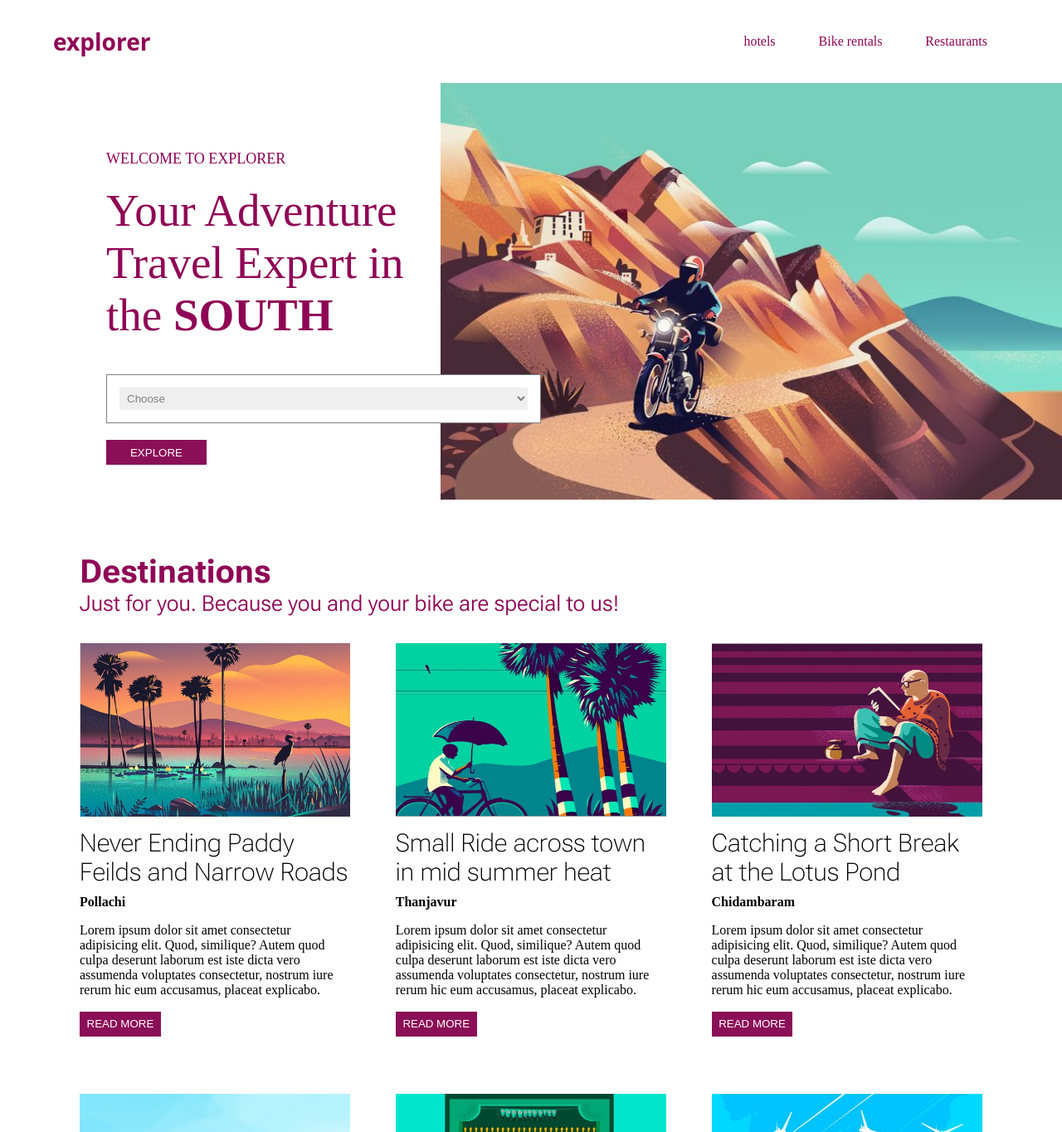
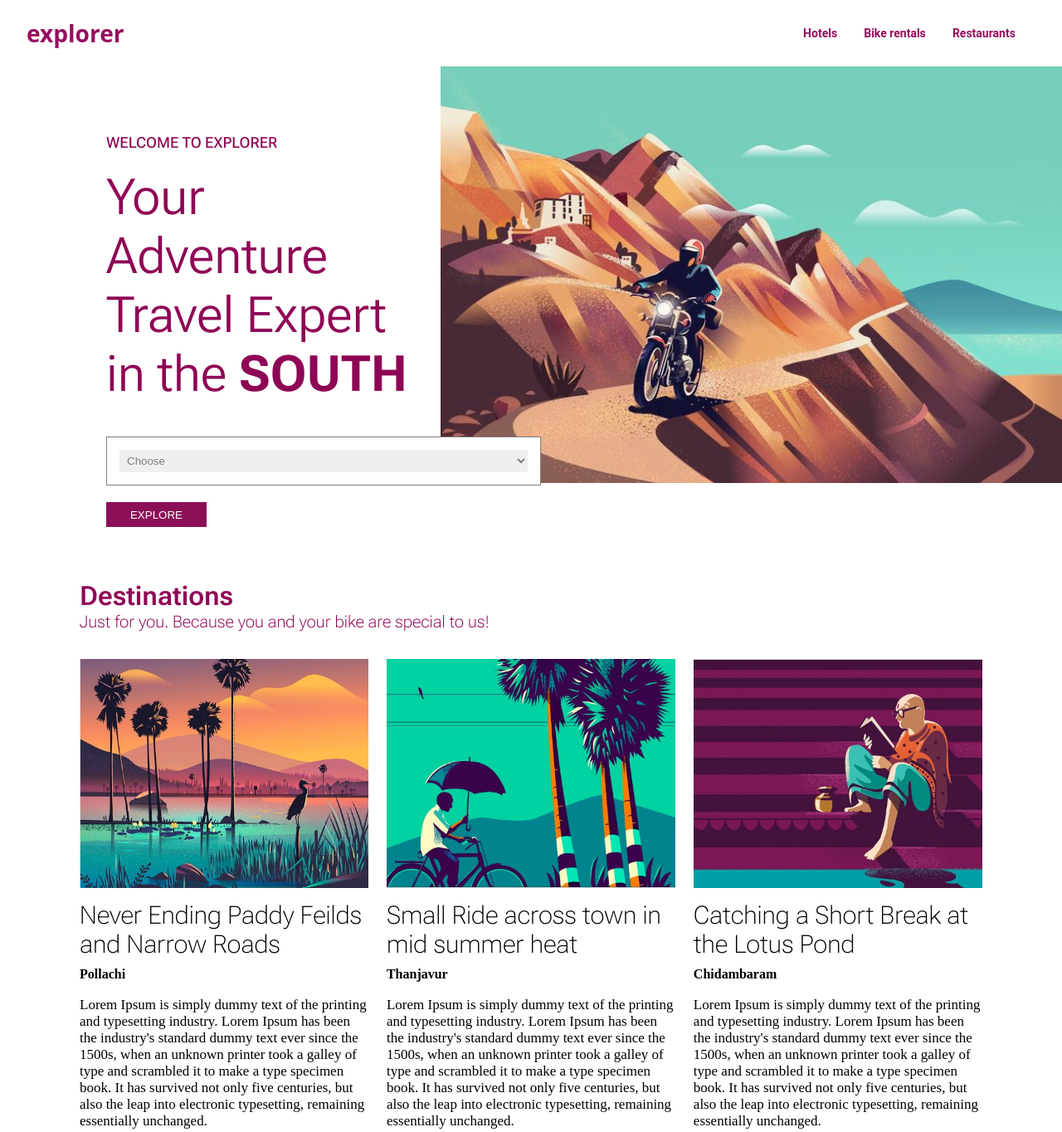
Before and after one commit to Sudhar2303/explorer-frontend-task, a plain HTML site: page index.html in a window 1280 px wide. Shown: the top 1364 px of the page at 83% size. Drawn offline with Linux system fonts and the light colour scheme; a web font is replaced by a local one.

Commit message:
Alter the CSS of the webpage

```diff
--- a/assets/style.css
+++ b/assets/style.css
@@ -9,27 +9,31 @@
 }
 .header-component
 {
-   width: 90%;
+   width: 95%;
    margin: 0 auto;
    display: flex;
-   height: 100px;
+   height: 80px;
    align-items: center;
    justify-content: space-between;
-   color: rgb(143, 5, 85);
+   color: rgb(151, 13, 94);
 }
 #heading
 {
     font-family: "Sofadi One", system-ui;
-    font-weight: 400;
+    font-weight: 50;
     font-style: normal;
-    width: 70%;
+    width: 75%;
     font-size: 24px;
 }
 .menu
 {
-    width: 30%;
+    width: 25%;
     display: flex;
-    justify-content: space-around;
+    justify-content: space-evenly;
+    font-family: "Roboto", sans-serif;
+    font-style: normal;
+    font-size: 14px;
+    font-weight: 600;
 }
 .menu p
 {
@@ -43,6 +47,9 @@
 }
 .text-container
 {
+    font-family: "Roboto Flex", sans-serif;
+    font-optical-sizing: auto;
+    font-style: normal;
     color: rgb(143, 5, 85);
     width: 35%;
 }
@@ -52,21 +59,21 @@
 }
 #welcome-tag
 {
+    font-weight: 500;
     margin-top: 20%;
-    font-family: 'Times New Roman', Times, serif;
     font-size: 18px;
 }
 #Theme
 {
-    font-family: 'Times New Roman', Times, serif;
-    font-size: 55px;
+    font-weight: 300;
+    font-size: 60px;
     padding-right: 2%;
     margin-bottom: 10%;
 }
 #bike-image
 {
     width: 65%;
-    height: 65%;
+    height: 70%;
     position: relative;
     z-index: 1;
 }
@@ -103,36 +110,31 @@
 {
     font-family: "Roboto Flex", sans-serif;
     font-optical-sizing: auto;
-    font-weight: 300;
     font-style: normal;
-    font-variation-settings:
-    "slnt" 0,
-    "wdth" 100,
-    "GRAD" 0,
-    "XOPQ" 96,
-    "XTRA" 468,
-    "YOPQ" 79,
-    "YTAS" 750,
-    "YTDE" -203,
-    "YTFI" 738,
-    "YTLC" 514,
-    "YTUC" 712;
-    font-size: 26px;
     color: rgb(143, 5, 85);
+}
+.heading
+{
+    font-size: 32px;
+    font-weight: 600;
+}
+.quotes
+{
+    font-size: 20px;
+    font-weight: 150;
 }
 .destination-container
 {
     width: 100%;
-    height: 1100px;
+    height: 1430px;
     display: flex;
     flex-wrap: wrap;
     padding: 3% 0;
-    gap: 5%;
-    /* justify-content: space-between; */
+    justify-content: space-between;
 }
 .destination-container-elements
 {
-    width: 30%;
+    width: 32%;
     height: 45%;
 }
 .destination-image
@@ -146,18 +148,6 @@
     font-optical-sizing: auto;
     font-weight: 300;
     font-style: normal;
-    font-variation-settings:
-    "slnt" 0,
-    "wdth" 100,
-    "GRAD" 0,
-    "XOPQ" 96,
-    "XTRA" 468,
-    "YOPQ" 79,
-    "YTAS" 750,
-    "YTDE" -203,
-    "YTFI" 738,
-    "YTLC" 514,
-    "YTUC" 712;
     font-size: 30px;
     margin: 3% 0;
     font-weight: lighter;
@@ -170,6 +160,7 @@
 }
 .destination-description
 {
+    font-size: 17px;
     margin: 5% 0;
 }
 .contactUs-section
@@ -185,10 +176,12 @@
 }
 .contactUs-form-container label
 {
-    font-size: 24px;
+    font-size: 20px;
     font-weight: bold;
     display: block;
     margin-bottom: 2%;
+    font-family: "Roboto", sans-serif;
+    font-style: normal
 }
 .contactUs-form-container input
 {
--- a/index.html
+++ b/index.html
@@ -19,7 +19,7 @@
                 <h3>explorer</h3>
             </div>
             <div class="menu">
-                <p>hotels</p>
+                <p>Hotels</p>
                 <p>Bike rentals</p>
                 <p>Restaurants</p>
             </div>
@@ -44,50 +44,54 @@
         </section >
         <section class="destination-section">
             <subHeading class="sub-heading">
-                <h2>Destinations</h2>
-                <p>Just for you. Because you and your bike are special to us!</p>
+                <div class="heading">
+                    <p>Destinations</p>
+                </div>
+                <div class="quotes">
+                    <p>Just for you. Because you and your bike are special to us!</p>
+                </div>
             </subHeading>
             <div class="destination-container">
                 <div class = "destination-container-elements">
                     <img class= "destination-image" src="assets/images/paddy-field.jpg" alt="">
                     <h3 class="destination-heading">Never Ending Paddy Feilds and Narrow Roads</h3>
                     <p class="destination-place">Pollachi</p>
-                    <p class="destination-description">Lorem ipsum dolor sit amet consectetur adipisicing elit. Quod, similique? Autem quod culpa deserunt laborum est iste dicta vero assumenda voluptates consectetur, nostrum iure rerum hic eum accusamus, placeat explicabo.</p>
+                    <p class="destination-description">Lorem Ipsum is simply dummy text of the printing and typesetting industry. Lorem Ipsum has been the industry's standard dummy text ever since the 1500s, when an unknown printer took a galley of type and scrambled it to make a type specimen book. It has survived not only five centuries, but also the leap into electronic typesetting, remaining essentially unchanged.</p>
                     <button class = "button">READ MORE</button>
                 </div>
                 <div class = "destination-container-elements">
                     <img class= "destination-image" src="assets/images/bicycle.jpeg" alt="">
                     <h3 class="destination-heading">Small Ride across town in mid summer heat</h3>
                     <p class="destination-place">Thanjavur</p>
-                    <p class="destination-description">Lorem ipsum dolor sit amet consectetur adipisicing elit. Quod, similique? Autem quod culpa deserunt laborum est iste dicta vero assumenda voluptates consectetur, nostrum iure rerum hic eum accusamus, placeat explicabo.</p>
+                    <p class="destination-description">Lorem Ipsum is simply dummy text of the printing and typesetting industry. Lorem Ipsum has been the industry's standard dummy text ever since the 1500s, when an unknown printer took a galley of type and scrambled it to make a type specimen book. It has survived not only five centuries, but also the leap into electronic typesetting, remaining essentially unchanged.</p>
                     <button class = "button">READ MORE</button>
                 </div>
                 <div class = "destination-container-elements">
                     <img class= "destination-image" src="assets/images/reading-book.jpeg" alt="">
                     <h3 class="destination-heading">Catching a Short Break at the Lotus Pond</h3>
                     <p class="destination-place">Chidambaram</p>
-                    <p class="destination-description">Lorem ipsum dolor sit amet consectetur adipisicing elit. Quod, similique? Autem quod culpa deserunt laborum est iste dicta vero assumenda voluptates consectetur, nostrum iure rerum hic eum accusamus, placeat explicabo.</p>
+                    <p class="destination-description">Lorem Ipsum is simply dummy text of the printing and typesetting industry. Lorem Ipsum has been the industry's standard dummy text ever since the 1500s, when an unknown printer took a galley of type and scrambled it to make a type specimen book. It has survived not only five centuries, but also the leap into electronic typesetting, remaining essentially unchanged.</p>
                     <button class = "button">READ MORE</button>
                 </div>
                 <div class = "destination-container-elements">
                     <img class= "destination-image" src="assets/images/mountain.jpeg" alt="">
                     <h3 class="destination-heading">Road Trip enroute the mountains and forests</h3>
                     <p class="destination-place">pollachi</p>
-                    <p class="destination-description">Lorem ipsum dolor sit amet consectetur adipisicing elit. Quod, similique? Autem quod culpa deserunt laborum est iste dicta vero assumenda voluptates consectetur, nostrum iure rerum hic eum accusamus, placeat explicabo.</p>
+                    <p class="destination-description">Lorem Ipsum is simply dummy text of the printing and typesetting industry. Lorem Ipsum has been the industry's standard dummy text ever since the 1500s, when an unknown printer took a galley of type and scrambled it to make a type specimen book. It has survived not only five centuries, but also the leap into electronic typesetting, remaining essentially unchanged.</p>
                     <button class = "button">READ MORE</button>
                 </div>
                 <div class = "destination-container-elements">
                     <img class= "destination-image" src="assets/images/door.jpg" alt="">
                     <h3 class="destination-heading">Fall in love with the divine agraharams</h3>
                     <p class="destination-place">pollachi</p>
-                    <p class="destination-description">Lorem ipsum dolor sit amet consectetur adipisicing elit. Quod, similique? Autem quod culpa deserunt laborum est iste dicta vero assumenda voluptates consectetur, nostrum iure rerum hic eum accusamus, placeat explicabo.</p>
+                    <p class="destination-description">Lorem Ipsum is simply dummy text of the printing and typesetting industry. Lorem Ipsum has been the industry's standard dummy text ever since the 1500s, when an unknown printer took a galley of type and scrambled it to make a type specimen book. It has survived not only five centuries, but also the leap into electronic typesetting, remaining essentially unchanged.</p>
                     <button class = "button">READ MORE</button>
                 </div>
                 <div class = "destination-container-elements">
                     <img class= "destination-image" src="assets/images/Windmill.jpg" alt="">
                     <h3 class="destination-heading">Energy driven drive through the windmills</h3>
                     <p class="destination-place">Tirunelveli</p>
-                    <p class="destination-description">Lorem ipsum dolor sit amet consectetur adipisicing elit. Quod, similique? Autem quod culpa deserunt laborum est iste dicta vero assumenda voluptates consectetur, nostrum iure rerum hic eum accusamus, placeat explicabo.</p>
+                    <p class="destination-description">Lorem Ipsum is simply dummy text of the printing and typesetting industry. Lorem Ipsum has been the industry's standard dummy text ever since the 1500s, when an unknown printer took a galley of type and scrambled it to make a type specimen book. It has survived not only five centuries, but also the leap into electronic typesetting, remaining essentially unchanged.</p>
                     <button class = "button">READ MORE</button>
                 </div>
             </div>
@@ -95,8 +99,12 @@
         <section class="contactUs-section">
             <section class="contactUs-container">
                 <subHeading class="sub-heading">
-                    <h2>Contact Us</h2>
-                    <p>Our Sales Team will reach out to you ASAP!</p>
+                    <div class="heading">
+                        <p>Contact Us</p>
+                    </div>
+                    <div class="quotes">
+                        <p>Our Sales Team will reach out to you ASAP!</p>
+                    </div>
                 </subHeading>
                 <form action="" class="contactUs-form-container">
                     <div class="form-group">
```
